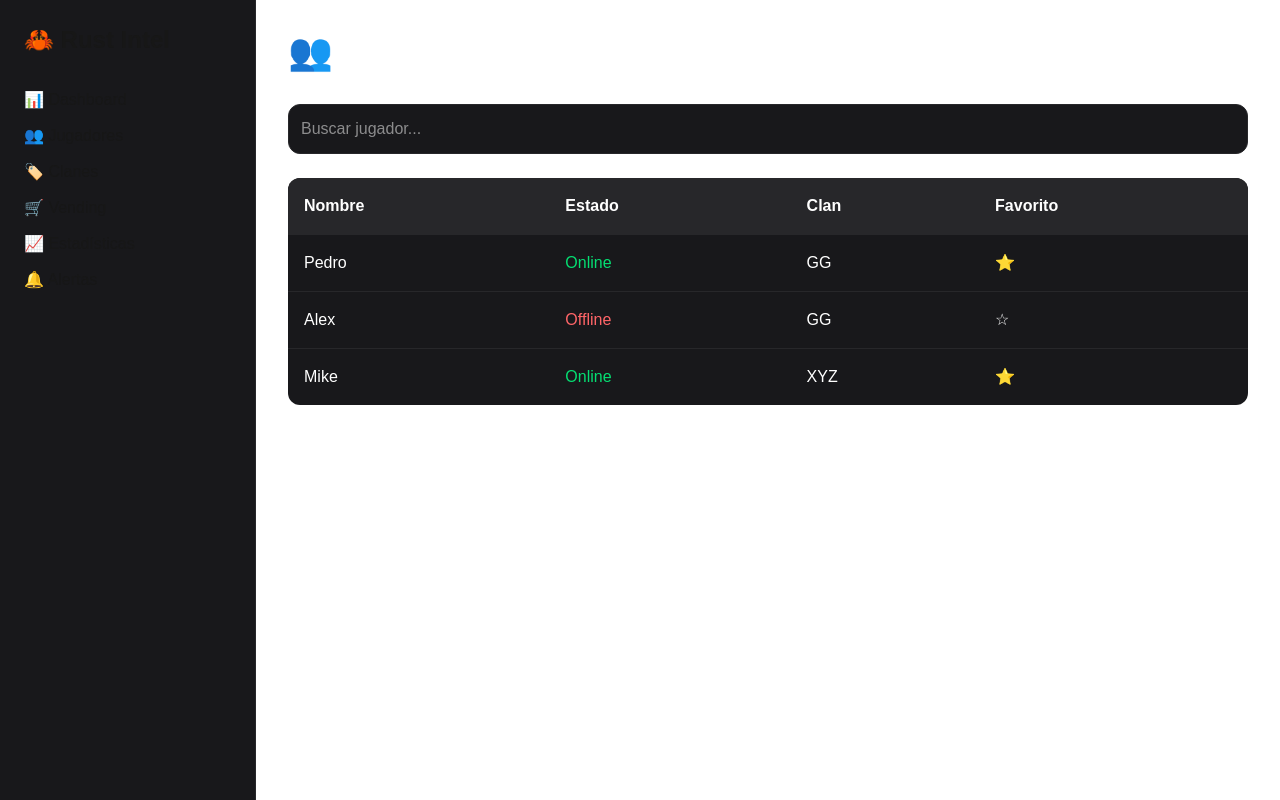
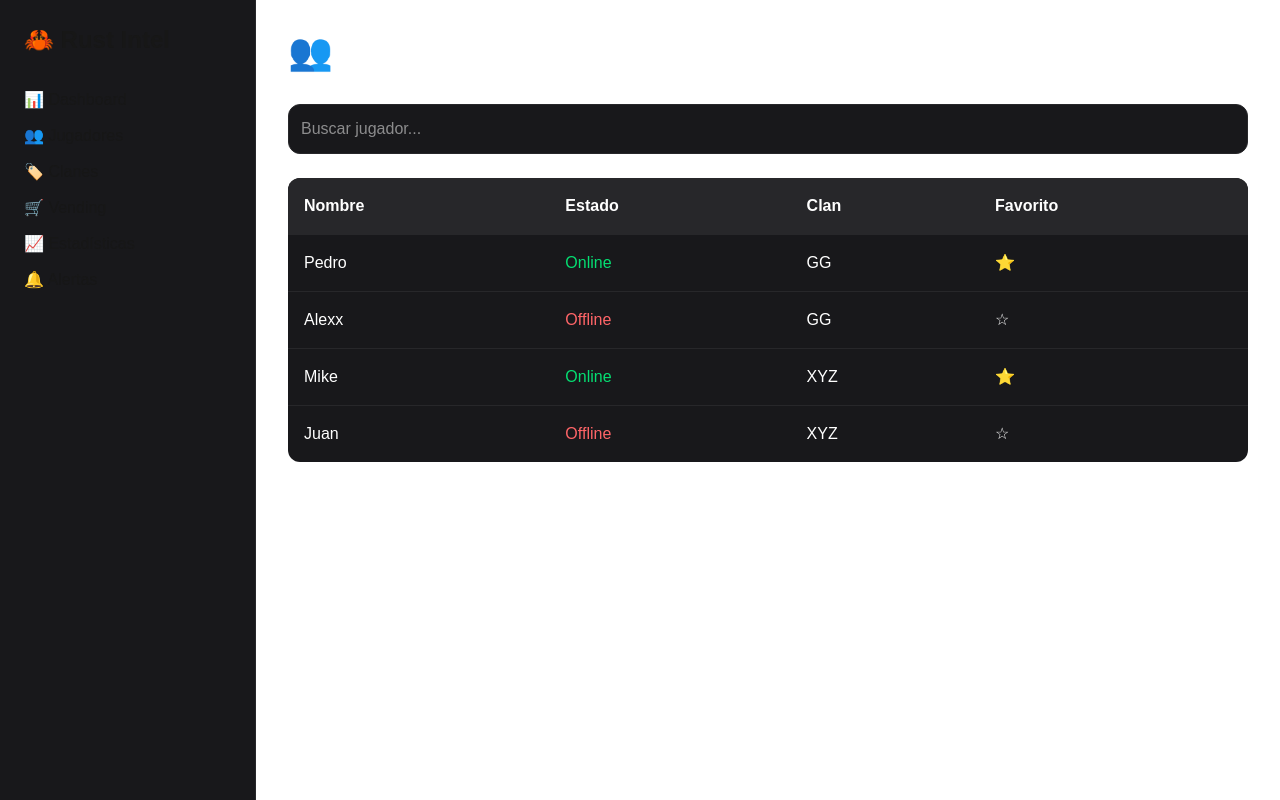
Before and after one commit to manelllurda-dotcom/rust-intel, a Next.js app in the folder frontend-web/: page /jugadores in a window 1280 px wide. Built offline with nearby package versions, Linux system fonts and the light colour scheme.

Commit message:
Jugadores y clanes con datos centralizados

```diff
--- a/frontend-web/app/clanes/gg/page.tsx
+++ b/frontend-web/app/clanes/gg/page.tsx
@@ -1,4 +1,5 @@
 import { miembrosGG } from "../../../data/miembrosGG";
+import { alertas } from "../../../data/alertas";
 
 export default function ClanGGPage() {
   return (
@@ -34,17 +35,9 @@ export default function ClanGGPage() {
               {miembrosGG.map((miembro) => (
                 <tr key={miembro.nombre}>
                   <td className="py-2">{miembro.nombre}</td>
-
-                  <td
-                    className={
-                      miembro.online
-                        ? "text-green-400"
-                        : "text-red-400"
-                    }
-                  >
+                  <td className={miembro.online ? "text-green-400" : "text-red-400"}>
                     {miembro.online ? "Online" : "Offline"}
                   </td>
-
                   <td>{miembro.horas}h</td>
                 </tr>
               ))}
@@ -68,9 +61,9 @@ export default function ClanGGPage() {
           </h2>
 
           <div className="space-y-2">
-            <p>🟢 Pedro conectado</p>
-            <p>🔴 Alex desconectado</p>
-            <p>⚠️ Clan GG completamente offline</p>
+            {alertas.map((alerta, index) => (
+              <p key={index}>{alerta}</p>
+            ))}
           </div>
         </div>
 
--- a/frontend-web/app/jugadores/page.tsx
+++ b/frontend-web/app/jugadores/page.tsx
@@ -1,3 +1,5 @@
+import { jugadores } from "../../data/jugadores";
+
 export default function JugadoresPage() {
   return (
     <div className="p-8 text-white">
@@ -23,26 +25,30 @@ export default function JugadoresPage() {
           </thead>
 
           <tbody>
-            <tr className="border-t border-zinc-800">
-              <td className="p-4">Pedro</td>
-              <td className="p-4 text-green-400">Online</td>
-              <td className="p-4">GG</td>
-              <td className="p-4">⭐</td>
-            </tr>
+            {jugadores.map((jugador) => (
+              <tr
+                key={jugador.nombre}
+                className="border-t border-zinc-800"
+              >
+                <td className="p-4">{jugador.nombre}</td>
 
-            <tr className="border-t border-zinc-800">
-              <td className="p-4">Alex</td>
-              <td className="p-4 text-red-400">Offline</td>
-              <td className="p-4">GG</td>
-              <td className="p-4">☆</td>
-            </tr>
+                <td
+                  className={`p-4 ${
+                    jugador.online
+                      ? "text-green-400"
+                      : "text-red-400"
+                  }`}
+                >
+                  {jugador.online ? "Online" : "Offline"}
+                </td>
 
-            <tr className="border-t border-zinc-800">
-              <td className="p-4">Mike</td>
-              <td className="p-4 text-green-400">Online</td>
-              <td className="p-4">XYZ</td>
-              <td className="p-4">⭐</td>
-            </tr>
+                <td className="p-4">{jugador.clan}</td>
+
+                <td className="p-4">
+                  {jugador.favorito ? "⭐" : "☆"}
+                </td>
+              </tr>
+            ))}
           </tbody>
         </table>
       </div>
--- /dev/null
+++ b/frontend-web/data/alertas.ts
@@ -0,0 +1,5 @@
+export const alertas = [
+  "🟢 Pedro conectado",
+  "🔴 Alex desconectado",
+  "⚠️ Clan GG completamente offline",
+];
--- /dev/null
+++ b/frontend-web/data/jugadores.ts
@@ -0,0 +1,26 @@
+export const jugadores = [
+  {
+    nombre: "Pedro",
+    online: true,
+    clan: "GG",
+    favorito: true,
+  },
+  {
+    nombre: "Alexx",
+    online: false,
+    clan: "GG",
+    favorito: false,
+  },
+  {
+    nombre: "Mike",
+    online: true,
+    clan: "XYZ",
+    favorito: true,
+  },
+  {
+    nombre: "Juan",
+    online: false,
+    clan: "XYZ",
+    favorito: false,
+  },
+];
```
